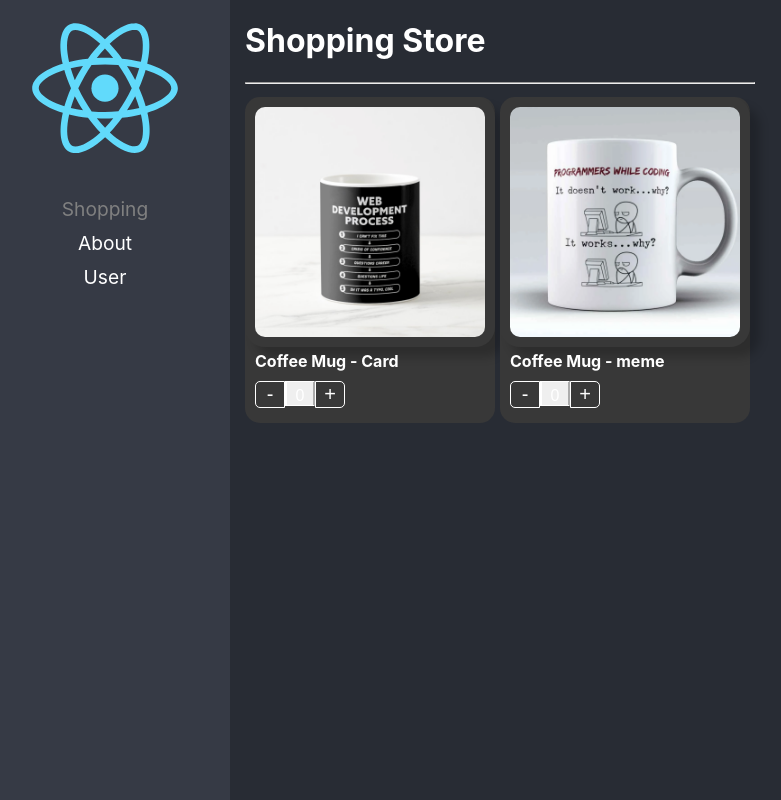
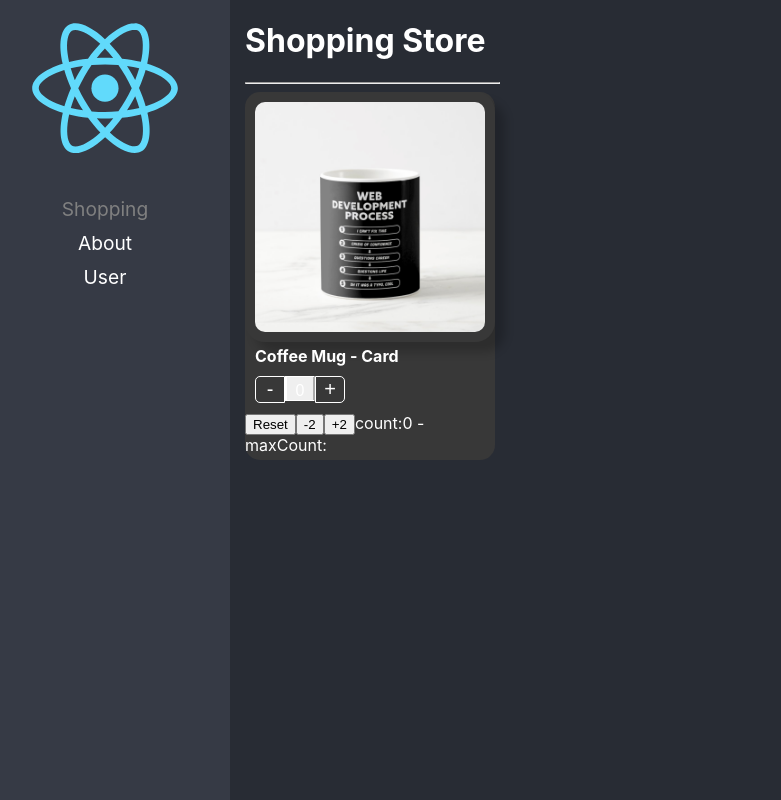
Before and after one commit to Potrero12/react-pro-adv, a React (Create React App) app: page /home in a window 1280 px wide. Shown: the whole page, without its empty margins (20-801 px from the left). Built offline with nearby package versions, Linux system fonts and the light colour scheme.

Commit message:
Fin del patron

```diff
--- a/src/02-Component-patterns/components/ProductButtons.tsx
+++ b/src/02-Component-patterns/components/ProductButtons.tsx
@@ -2,6 +2,7 @@ import { useContext, CSSProperties } from 'react';
 
 import { ProductContext } from './ProductCard';
 import styles from '../styles/styles.module.css';
+import { useCallback } from 'react';
 
 export interface Props {
   activeClass?:string,
@@ -11,13 +12,18 @@ export interface Props {
 
 export const ProducBottons = ({className, style}:Props) => {
 
-    const { increaseBy, counter } = useContext(ProductContext);
+    const { increaseBy, counter, maxCount } = useContext(ProductContext);
+
+    const isMaxReached = useCallback(
+      () => !!maxCount && counter === maxCount,
+      [counter, maxCount],
+    )
 
     return (
       <div className={`${styles.buttonsContainer} ${className}`} style={style}>
               <button className={styles.buttonMinus} onClick={() =>increaseBy(-1)}>-</button>
               <button className={styles.countLabel}>{counter}</button>
-              <button className={styles.buttonAdd} onClick={() =>increaseBy(1)}>+</button>
+              <button className={`${styles.buttonAdd} ${ isMaxReached() && styles.disabled}`} onClick={() =>increaseBy(1)}>+</button>
           </div>
     )
   }
--- a/src/02-Component-patterns/components/ProductCard.tsx
+++ b/src/02-Component-patterns/components/ProductCard.tsx
@@ -1,6 +1,6 @@
 import { createContext, ReactElement, CSSProperties } from 'react';
 
-import { ProductContextProps, Product, OnChangeArgs } from '../interfaces/interfaces';
+import { ProductContextProps, Product, OnChangeArgs, InitialValues, ProductCardHandlers } from '../interfaces/interfaces';
 
 import styles from '../styles/styles.module.css'
 import useProducts from '../hooks/useProducts';
@@ -11,27 +11,39 @@ const { Provider } = ProductContext;
 
 export interface Props {
     product: Product;
-    children?: ReactElement | ReactElement[];
+    // children?: ReactElement | ReactElement[];
+    children: (args: ProductCardHandlers) => JSX.Element
     className?: string,
     style?: CSSProperties;
     onChange?: (args: OnChangeArgs) => void;
     value?:number;
+    initialValues?: InitialValues
 }
 
-export const ProductCard = ({ children, product, className, style, onChange, value }: Props ) => {
+export const ProductCard = ({ children, product, className, style, onChange, value, initialValues }: Props ) => {
 
-    const { counter, increaseBy } = useProducts({onChange, product, value});
+    const { counter, increaseBy, maxCount, isMaxCountReached, reset } = useProducts({onChange, product, value, initialValues});
 
     return (
         <Provider value={{
             counter,
             increaseBy,
-            product
+            maxCount,
+            product,
         }}>
             <div className={ `${styles.productCard} ${className}` }
                 style={style}
             >
-                { children }
+                { children(
+                    {
+                        count: counter,
+                        isMaxCountReached,
+                        maxCount: initialValues?.maxCount,
+                        product,
+                        increaseBy,
+                        reset
+                    }
+                )}
             </div>
         </Provider>
     )
--- a/src/02-Component-patterns/hooks/useProducts.tsx
+++ b/src/02-Component-patterns/hooks/useProducts.tsx
@@ -1,35 +1,52 @@
-import { useEffect, useState } from 'react';
-import { OnChangeArgs, Product } from '../interfaces/interfaces';
+import { useEffect, useRef, useState } from 'react';
+import { OnChangeArgs, Product, InitialValues } from '../interfaces/interfaces';
 
 interface useProductsArgs {
     product: Product,
     onChange?: (args: OnChangeArgs) => void,
-    value?:number
+    value?:number,
+    initialValues?:InitialValues
 }
 
-const useProducts = ({onChange, product, value = 0}:useProductsArgs) => {
+const useProducts = ({onChange, product, value = 0, initialValues}:useProductsArgs) => {
 
-    const [counter, setCounter] = useState(value);
+    const [counter, setCounter] = useState<number>(initialValues?.count || value);
+    const isMounted = useRef(false);
 
     const increaseBy = (value:number) => {
 
-
-        const newValue = Math.max(counter + value,0)
+        //bloquear el valor del count hasta el maximo permitido
+        let newValue = Math.max(counter + value, 0);
+        if(initialValues?.maxCount){
+            newValue = Math.min(newValue, initialValues.maxCount)
+        }
 
         setCounter(newValue)
-
         onChange && onChange({count: newValue, product});
     }
 
+    const reset = () => {
+        setCounter(initialValues?.count || value)
+    }
+
     useEffect(() => {
-        setCounter(value)
-    }, [value])
+        if (!isMounted.current) return;
+        setCounter(value);
+    }, [value]);
+
+    useEffect(() => {
+        isMounted.current = false;
+    }, []);
+
 
 
     // para enviar funcione o counter se hace el return de dichas funciones
   return {
       counter,
-      increaseBy
+      increaseBy,
+      isMaxCountReached: !!initialValues?.count && initialValues.maxCount === counter,
+      maxCount: initialValues?.maxCount,
+      reset
   }
 }
 
--- a/src/02-Component-patterns/pages/ShoppingPage.tsx
+++ b/src/02-Component-patterns/pages/ShoppingPage.tsx
@@ -3,72 +3,41 @@ import { ProductCard, ProductImage, ProductTitle, ProducBottons } from '../compo
 import '../styles/custom-styles.css'
 
 import { products } from '../data/product';
-import { useShoppingCart } from '../hooks/useShoppingCart';
+
+const product = products[0];
 
 
 export const ShoppingPage = () => {
-
-    const { onProductCountChange, shoppingCart } = useShoppingCart();
 
     return (
         <div>
             <h1>Shopping Store</h1>
             <hr />
-
-            <div style={{
-                display: 'flex',
-                flexDirection: 'row',
-                flexWrap: 'wrap'
-            }}>
-
-                {
-                    products.map(product => (
-
             <ProductCard
                     key={product.id}
                     product={ product }
                     className="bg-dark text-white"
-                                value={shoppingCart[product.id]?.count || 0}
-                                onChange={onProductCountChange}
-
+                    initialValues={{
+                        count: 0,
+                        // maxCount: 10,
+                    }}
             >
-                        <ProductImage className="custom-image" style={{
-                            boxShadow: '10px 10px 10px rgba(0,0,0,0.2)'
-                        }}/>
+                {
+                    ({reset, count, isMaxCountReached, maxCount, increaseBy}) => (
+                        <>
+                            <ProductImage className="custom-image" style={{boxShadow: '10px 10px 10px rgba(0,0,0,0.2)'}}/>
                             <ProductTitle className="text-bold" />
                             <ProducBottons className="custon-buttons" />
+                            <button onClick={reset}>Reset</button>
+                            <button onClick={() => increaseBy(-2)}>-2</button>
+                            {
+                                (!isMaxCountReached && <button onClick={() => increaseBy(2)}>+2</button>)
+                            }
+                            <span>count:{count} - maxCount: {maxCount}</span>
+                        </>
+                    )
+                }
             </ProductCard>
-                    ))
-                }
-
-            </div>
-
-            <div className='shopping-cart'>
-
-                {
-                    Object.entries(shoppingCart).map(([key, product]) => (
-                        <ProductCard
-                            key={key}
-                            product={ product }
-                            className="bg-dark text-white"
-                            style={{
-                                width: '100px'
-                            }}
-                            value={product.count}
-                            onChange={onProductCountChange}
-                        >
-                        <ProductImage className="custom-image" style={{
-                            boxShadow: '10px 10px 10px rgba(0,0,0,0.2)'
-                        }}/>
-                        <ProductTitle className="text-bold" />
-                        <ProducBottons className="custon-buttons" style={{
-                            display: 'flex',
-                            justifyContent: 'center'
-                        }}/>
-                        </ProductCard>
-                    ))
-                }
-            </div>
         </div>
     )
 }
--- a/src/02-Component-patterns/styles/styles.module.css
+++ b/src/02-Component-patterns/styles/styles.module.css
@@ -60,3 +60,9 @@
 .buttonAdd:hover {
     background-color: rgba(0, 0, 0, 0.1);
 }
+
+.disabled {
+    border-color: gray !important;
+    border-left: 1px solid white !important;
+    color: grey !important;
+}
```
Also changed, not shown: src/02-Component-patterns/interfaces/interfaces.ts (+19 -3 lines). Lines whose indentation alone changed are shown as unchanged.
